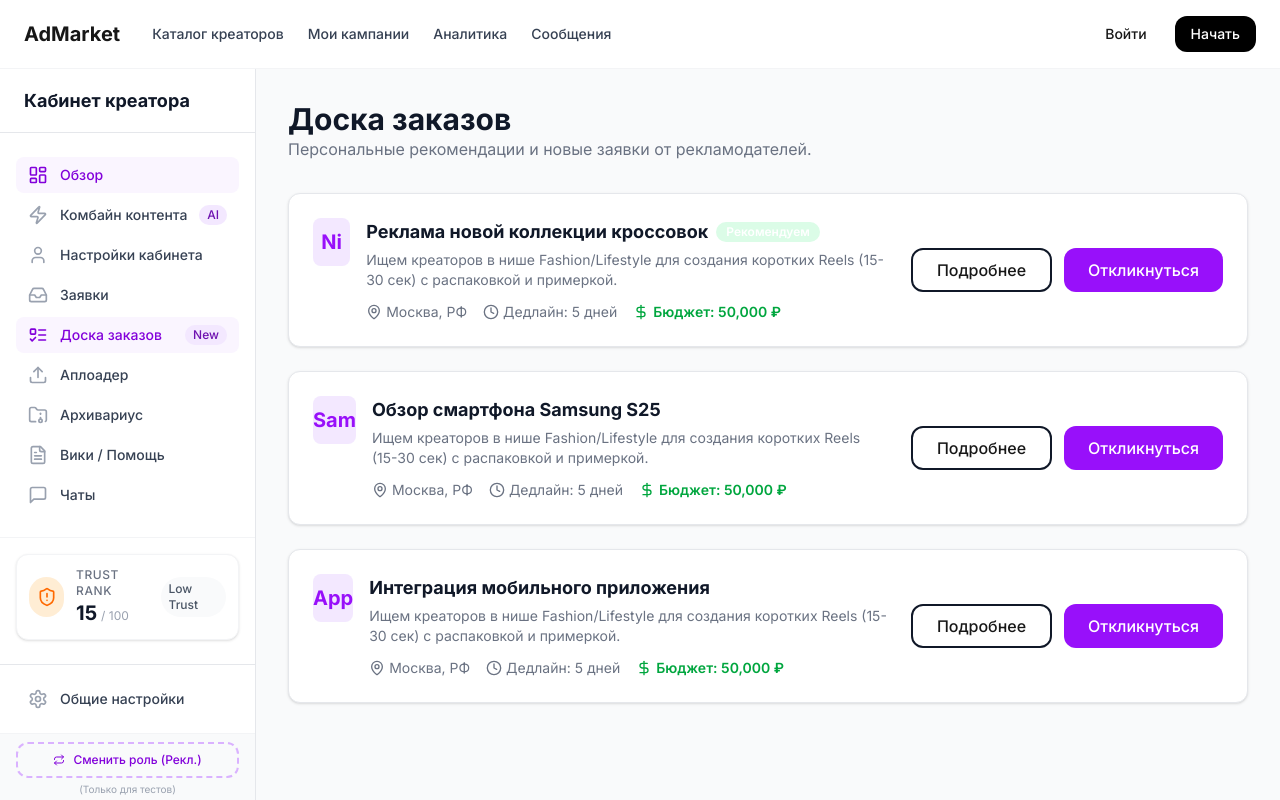
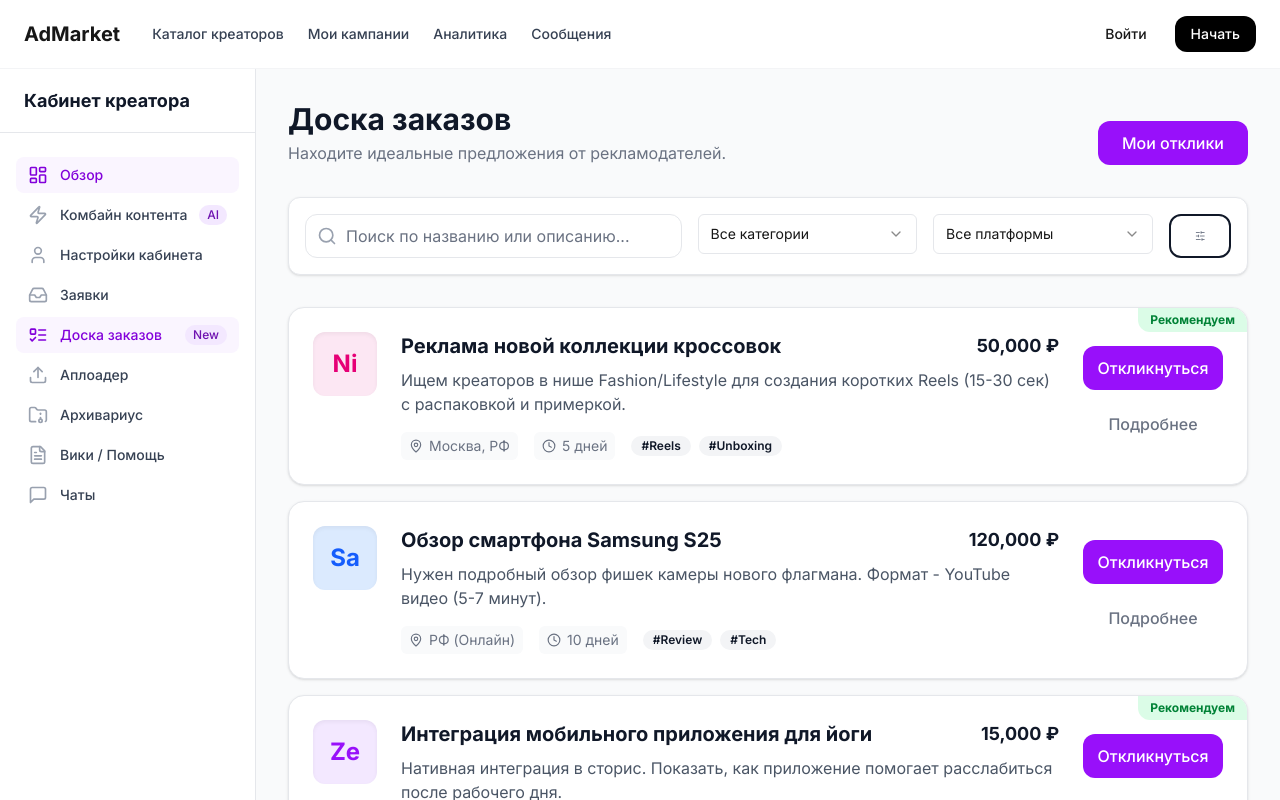
Before and after one commit to Christiangrandcrue/admarket, a Next.js app: page /dashboard/creator/board in a window 1280 px wide. Shown: the top 800 px of the page. Built offline with nearby package versions, Linux system fonts and the light colour scheme; no server answers.

Commit message:
feat: Upgrade Job Board with filters, search, and enhanced UI

```diff
--- a/app/dashboard/creator/board/page.tsx
+++ b/app/dashboard/creator/board/page.tsx
@@ -1,52 +1,260 @@
 'use client'
+
+import { useState } from "react"
 import { Badge } from "@/components/ui/badge"
 import { Button } from "@/components/ui/button"
-import { MapPin, Clock, DollarSign, ArrowRight } from "lucide-react"
+import { Input } from "@/components/ui/input"
+import {
+  Select,
+  SelectContent,
+  SelectGroup,
+  SelectItem,
+  SelectLabel,
+  SelectTrigger,
+  SelectValue,
+} from "@/components/ui/select"
+import { MapPin, Clock, DollarSign, ArrowRight, Search, Filter, SlidersHorizontal } from "lucide-react"
+
+// Mock Data for Jobs
+const MOCK_JOBS = [
+  {
+    id: 1,
+    title: 'Реклама новой коллекции кроссовок',
+    company: 'Nike',
+    logo_initials: 'Ni',
+    description: 'Ищем креаторов в нише Fashion/Lifestyle для создания коротких Reels (15-30 сек) с распаковкой и примеркой.',
+    category: 'Fashion',
+    platform: 'Instagram',
+    budget: '50,000 ₽',
+    deadline: '5 дней',
+    location: 'Москва, РФ',
+    isRecommended: true,
+    tags: ['Reels', 'Unboxing']
+  },
+  {
+    id: 2,
+    title: 'Обзор смартфона Samsung S25',
+    company: 'Samsung',
+    logo_initials: 'Sa',
+    description: 'Нужен подробный обзор фишек камеры нового флагмана. Формат - YouTube видео (5-7 минут).',
+    category: 'Tech',
+    platform: 'YouTube',
+    budget: '120,000 ₽',
+    deadline: '10 дней',
+    location: 'РФ (Онлайн)',
+    isRecommended: false,
+    tags: ['Review', 'Tech']
+  },
+  {
+    id: 3,
+    title: 'Интеграция мобильного приложения для йоги',
+    company: 'ZenApp',
+    logo_initials: 'Ze',
+    description: 'Нативная интеграция в сторис. Показать, как приложение помогает расслабиться после рабочего дня.',
+    category: 'Health',
+    platform: 'Instagram',
+    budget: '15,000 ₽',
+    deadline: '3 дня',
+    location: 'Весь мир',
+    isRecommended: true,
+    tags: ['Stories', 'Lifestyle']
+  },
+  {
+    id: 4,
+    title: 'Челлендж с острыми чипсами',
+    company: 'HotChips',
+    logo_initials: 'Ho',
+    description: 'Веселый TikTok челлендж. Нужно съесть чипс и не запивать 1 минуту.',
+    category: 'Food',
+    platform: 'TikTok',
+    budget: '25,000 ₽',
+    deadline: '7 дней',
+    location: 'РФ',
+    isRecommended: false,
+    tags: ['Challenge', 'Fun']
+  },
+  {
+    id: 5,
+    title: 'Реклама онлайн-курсов английского',
+    company: 'SkyEng',
+    logo_initials: 'Sk',
+    description: 'Рассказать про свой опыт изучения языка. Промокод для подписчиков.',
+    category: 'Education',
+    platform: 'YouTube',
+    budget: '60,000 ₽',
+    deadline: '14 дней',
+    location: 'Онлайн',
+    isRecommended: false,
+    tags: ['Education', 'Integration']
+  }
+]
 
 export default function JobBoardPage() {
+  const [filterCategory, setFilterCategory] = useState<string>('all')
+  const [filterPlatform, setFilterPlatform] = useState<string>('all')
+  const [searchQuery, setSearchQuery] = useState('')
+
+  const filteredJobs = MOCK_JOBS.filter(job => {
+    const matchesCategory = filterCategory === 'all' || job.category === filterCategory
+    const matchesPlatform = filterPlatform === 'all' || job.platform === filterPlatform
+    const matchesSearch = job.title.toLowerCase().includes(searchQuery.toLowerCase()) ||
+                          job.description.toLowerCase().includes(searchQuery.toLowerCase())
+    return matchesCategory && matchesPlatform && matchesSearch
+  })
+
   return (
-    <div className="p-8 max-w-6xl mx-auto">
-      <div className="mb-8">
-        <h1 className="text-3xl font-bold text-gray-900">Доска заказов</h1>
-        <p className="text-gray-500">Персональные рекомендации и новые заявки от рекламодателей.</p>
+    <div className="p-8 max-w-7xl mx-auto min-h-screen bg-gray-50">
+      <div className="mb-8 flex flex-col md:flex-row md:items-end justify-between gap-4">
+        <div>
+          <h1 className="text-3xl font-bold text-gray-900">Доска заказов</h1>
+          <p className="text-gray-500 mt-1">Находите идеальные предложения от рекламодателей.</p>
+        </div>
+        <Button className="bg-purple-600 hover:bg-purple-700">
+           Мои отклики
+        </Button>
       </div>
 
-      <div className="grid gap-6">
-        {[1, 2, 3].map((i) => (
-          <div key={i} className="bg-white p-6 rounded-xl border border-gray-200 shadow-sm hover:shadow-md transition-all flex flex-col md:flex-row gap-6 items-start md:items-center justify-between">
-            <div className="flex gap-4 items-start">
-              <div className="w-12 h-12 bg-purple-100 rounded-lg flex items-center justify-center font-bold text-purple-600 text-xl">
-                {i === 1 ? 'Ni' : i === 2 ? 'Sam' : 'App'}
-              </div>
-              <div>
-                <div className="flex gap-2 items-center mb-1">
-                  <h3 className="font-bold text-lg text-gray-900">
-                    {i === 1 ? 'Реклама новой коллекции кроссовок' : i === 2 ? 'Обзор смартфона Samsung S25' : 'Интеграция мобильного приложения'}
-                  </h3>
-                  {i === 1 && <Badge className="bg-green-100 text-green-700 hover:bg-green-100">Рекомендуем</Badge>}
+      {/* Filters & Search */}
+      <div className="bg-white p-4 rounded-xl border border-gray-200 shadow-sm mb-8 sticky top-4 z-10">
+        <div className="grid grid-cols-1 md:grid-cols-12 gap-4">
+
+          {/* Search */}
+          <div className="md:col-span-5 relative">
+            <Search className="absolute left-3 top-3 h-5 w-5 text-gray-400" />
+            <Input
+              placeholder="Поиск по названию или описанию..."
+              className="pl-10"
+              value={searchQuery}
+              onChange={(e) => setSearchQuery(e.target.value)}
+            />
+          </div>
+
+          {/* Category Filter */}
+          <div className="md:col-span-3">
+            <Select value={filterCategory} onValueChange={setFilterCategory}>
+              <SelectTrigger>
+                <SelectValue placeholder="Категория" />
+              </SelectTrigger>
+              <SelectContent>
+                <SelectGroup>
+                  <SelectLabel>Ниши</SelectLabel>
+                  <SelectItem value="all">Все категории</SelectItem>
+                  <SelectItem value="Fashion">Fashion</SelectItem>
+                  <SelectItem value="Tech">Tech</SelectItem>
+                  <SelectItem value="Food">Food</SelectItem>
+                  <SelectItem value="Health">Health</SelectItem>
+                  <SelectItem value="Education">Education</SelectItem>
+                </SelectGroup>
+              </SelectContent>
+            </Select>
+          </div>
+
+          {/* Platform Filter */}
+          <div className="md:col-span-3">
+            <Select value={filterPlatform} onValueChange={setFilterPlatform}>
+              <SelectTrigger>
+                <SelectValue placeholder="Платформа" />
+              </SelectTrigger>
+              <SelectContent>
+                <SelectGroup>
+                  <SelectLabel>Соцсети</SelectLabel>
+                  <SelectItem value="all">Все платформы</SelectItem>
+                  <SelectItem value="Instagram">Instagram</SelectItem>
+                  <SelectItem value="YouTube">YouTube</SelectItem>
+                  <SelectItem value="TikTok">TikTok</SelectItem>
+                </SelectGroup>
+              </SelectContent>
+            </Select>
+          </div>
+
+          {/* More Filters Button */}
+          <div className="md:col-span-1">
+            <Button variant="outline" className="w-full" title="Расширенные фильтры">
+              <SlidersHorizontal className="h-5 w-5 text-gray-500" />
+            </Button>
+          </div>
+        </div>
+      </div>
+
+      {/* Jobs List */}
+      <div className="space-y-4">
+        {filteredJobs.length > 0 ? (
+          filteredJobs.map((job) => (
+            <div key={job.id} className="group bg-white p-6 rounded-2xl border border-gray-200 shadow-sm hover:shadow-md hover:border-purple-200 transition-all relative overflow-hidden">
+              {job.isRecommended && (
+                <div className="absolute top-0 right-0 bg-green-100 text-green-700 text-xs font-bold px-3 py-1 rounded-bl-xl">
+                  Рекомендуем
                 </div>
-                <p className="text-gray-500 text-sm mb-3 max-w-2xl">
-                  Ищем креаторов в нише Fashion/Lifestyle для создания коротких Reels (15-30 сек) с распаковкой и примеркой.
-                </p>
-                <div className="flex gap-4 text-sm text-gray-500">
-                  <div className="flex items-center gap-1">
-                    <MapPin className="w-4 h-4" /> Москва, РФ
+              )}
+
+              <div className="flex flex-col md:flex-row gap-6">
+                {/* Company Logo */}
+                <div className="flex-shrink-0">
+                  <div className={`w-16 h-16 rounded-xl flex items-center justify-center font-bold text-2xl shadow-inner
+                    ${job.category === 'Tech' ? 'bg-blue-100 text-blue-600' :
+                      job.category === 'Fashion' ? 'bg-pink-100 text-pink-600' :
+                      'bg-purple-100 text-purple-600'}`}>
+                    {job.logo_initials}
                   </div>
-                  <div className="flex items-center gap-1">
-                    <Clock className="w-4 h-4" /> Дедлайн: 5 дней
+                </div>
+
+                {/* Content */}
+                <div className="flex-grow">
+                  <div className="flex flex-col md:flex-row md:items-center justify-between gap-2 mb-2">
+                    <h3 className="text-xl font-bold text-gray-900 group-hover:text-purple-700 transition-colors">
+                      {job.title}
+                    </h3>
+                    <div className="flex items-center gap-2">
+                       <span className="text-lg font-bold text-gray-900">{job.budget}</span>
+                    </div>
                   </div>
-                  <div className="flex items-center gap-1 font-semibold text-green-600">
-                    <DollarSign className="w-4 h-4" /> Бюджет: 50,000 ₽
+
+                  <p className="text-gray-600 mb-4 line-clamp-2">{job.description}</p>
+
+                  {/* Tags & Meta */}
+                  <div className="flex flex-wrap items-center gap-4 text-sm text-gray-500">
+                    <div className="flex items-center gap-1.5 bg-gray-50 px-2 py-1 rounded-md">
+                      <MapPin className="w-3.5 h-3.5" /> {job.location}
+                    </div>
+                    <div className="flex items-center gap-1.5 bg-gray-50 px-2 py-1 rounded-md">
+                      <Clock className="w-3.5 h-3.5" /> {job.deadline}
+                    </div>
+                    <div className="flex gap-2">
+                       {job.tags.map(tag => (
+                         <Badge key={tag} variant="secondary" className="bg-gray-100 text-gray-600 border-0">#{tag}</Badge>
+                       ))}
+                    </div>
                   </div>
+                </div>
+
+                {/* Actions */}
+                <div className="flex flex-col gap-3 justify-center md:min-w-[140px]">
+                  <Button className="w-full bg-purple-600 hover:bg-purple-700">
+                    Откликнуться
+                  </Button>
+                  <Button variant="ghost" className="w-full text-gray-500 hover:text-gray-900">
+                    Подробнее
+                  </Button>
                 </div>
               </div>
             </div>
-            <div className="flex gap-3 w-full md:w-auto">
-              <Button variant="outline" className="flex-1 md:flex-none">Подробнее</Button>
-              <Button className="flex-1 md:flex-none bg-purple-600 hover:bg-purple-700">Откликнуться</Button>
+          ))
+        ) : (
+          <div className="text-center py-20 bg-white rounded-2xl border border-dashed border-gray-300">
+            <div className="w-16 h-16 bg-gray-50 rounded-full flex items-center justify-center mx-auto mb-4">
+               <Search className="w-8 h-8 text-gray-400" />
             </div>
+            <h3 className="text-lg font-medium text-gray-900">Ничего не найдено</h3>
+            <p className="text-gray-500">Попробуйте изменить фильтры или поисковый запрос.</p>
+            <Button
+              variant="link"
+              onClick={() => {setFilterCategory('all'); setFilterPlatform('all'); setSearchQuery('')}}
+              className="text-purple-600 mt-2"
+            >
+              Сбросить фильтры
+            </Button>
           </div>
-        ))}
+        )}
       </div>
     </div>
   )
```
